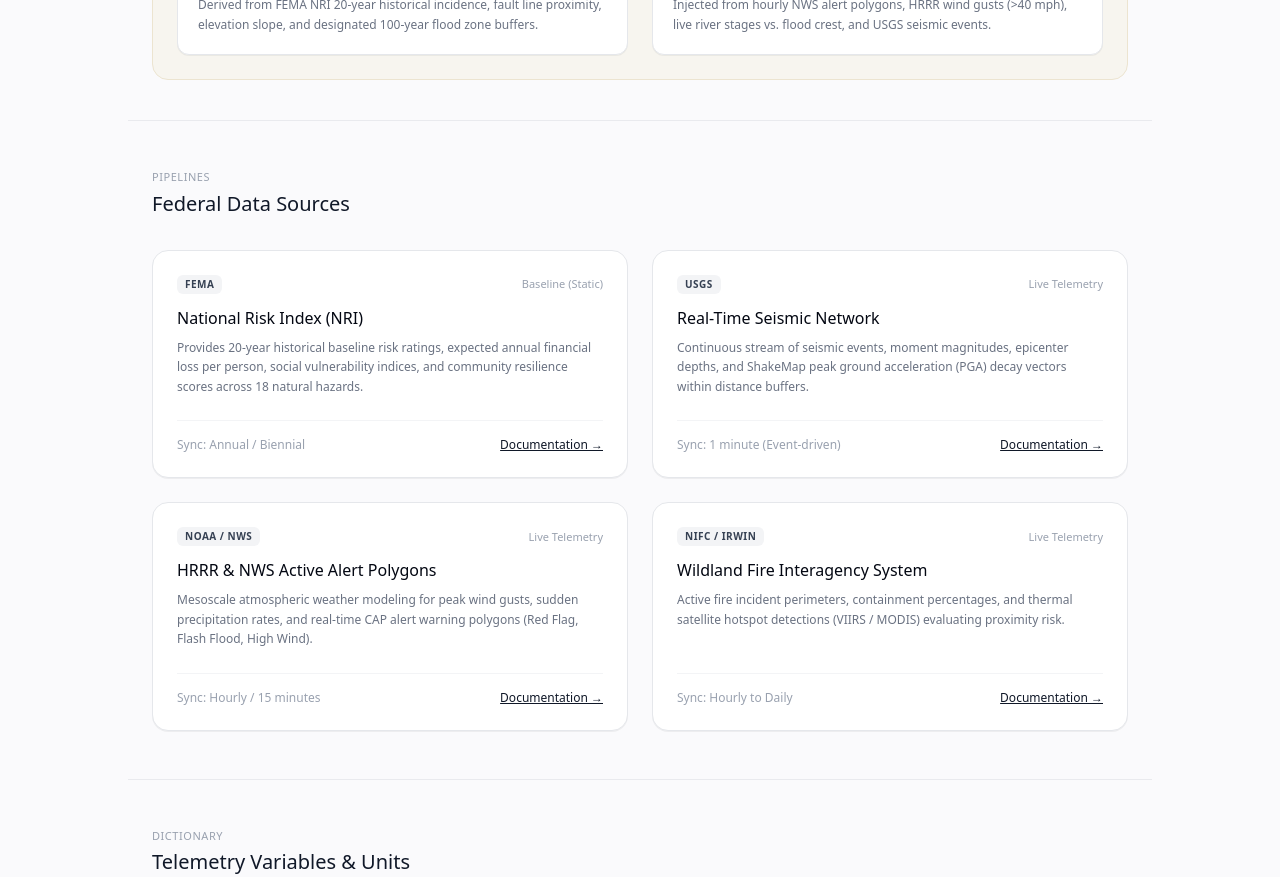
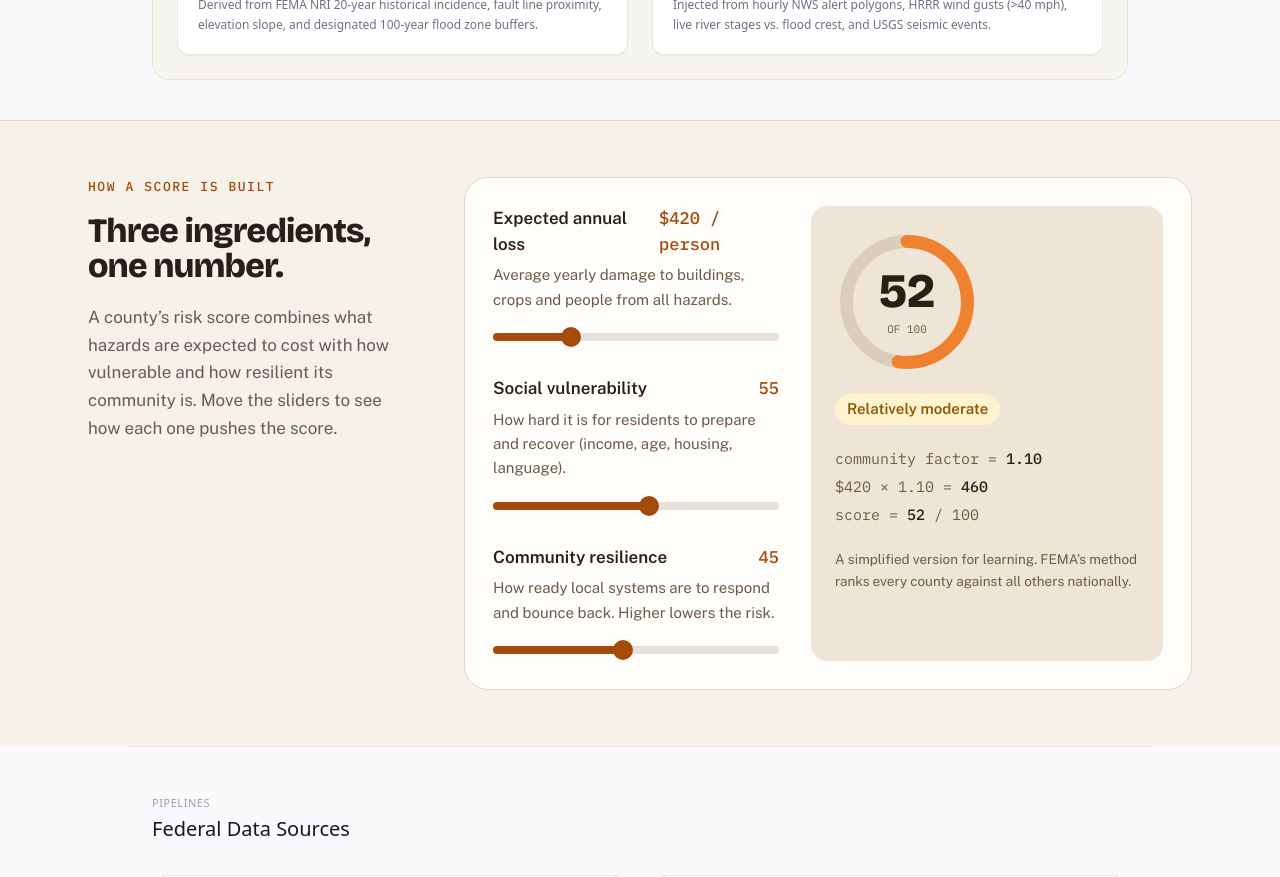
Before and after one commit to nathaniel-trueba/RiskResource, a Next.js app in the folder frontend/: page /about in a window 1280 px wide. Shown: the part 680-1557 px from the top of the page. Built offline with nearby package versions, Linux system fonts and the light colour scheme.

Commit message:
Add score explainer slider to About page

```diff
--- a/frontend/app/about/page.tsx
+++ b/frontend/app/about/page.tsx
@@ -4,6 +4,7 @@ import React from 'react';
 import Navigation from '@/components/common/Navigation';
 import Footer from '@/components/common/Footer';
 import Link from 'next/link';
+import ScoreExplainer from '@/components/about/ScoreExplainer';
 
 interface DataSource {
   name: string;
@@ -114,7 +115,7 @@ export default function AboutDataPage() {
             </div>
           </div>
         </section>
-
+      <ScoreExplainer />
         {/* Agency Ingestion Feeds */}
         <section className="max-w-5xl mx-auto px-6 py-12 border-t border-gray-200/80">
           <div className="mb-8">
--- /dev/null
+++ b/frontend/components/about/ScoreExplainer.tsx
@@ -0,0 +1,215 @@
+'use client';
+
+import React, { useState } from 'react';
+import { Bricolage_Grotesque, Public_Sans, IBM_Plex_Mono } from 'next/font/google';
+
+// Interactive "how a score is built" explainer, styled to match the Risk Resource prototype.
+// Simplified for learning: FEMA's real method ranks every county against all others nationally.
+
+const display = Bricolage_Grotesque({ subsets: ['latin'], weight: ['700', '800'] });
+const body = Public_Sans({ subsets: ['latin'], weight: ['400', '500', '600'] });
+const mono = IBM_Plex_Mono({ subsets: ['latin'], weight: ['400', '500'] });
+
+// Prototype palette
+const C = {
+  band: '#F6F1E9', // section background
+  card: '#FFFDF9', // slider card
+  result: '#EEE5D7', // score panel
+  line: '#E3D7C5',
+  ink: '#2A1F16',
+  muted: '#6B5B4B',
+  accent: '#A44A0B',
+  track: '#E6E1DA',
+};
+
+const RING_LENGTH = 263.9; // circumference of the r=42 circle
+
+function rating(score: number): { label: string; color: string; bg: string } {
+  if (score >= 80) return { label: 'Very high', color: '#A51D16', bg: '#FFE3E0' };
+  if (score >= 60) return { label: 'Relatively high', color: '#B23A12', bg: '#FFE9DC' };
+  if (score >= 40) return { label: 'Relatively moderate', color: '#8A5A00', bg: '#FFF2D1' };
+  if (score >= 20) return { label: 'Relatively low', color: '#1E6B45', bg: '#E2F3EA' };
+  return { label: 'Very low', color: '#1E6B45', bg: '#E2F3EA' };
+}
+
+function ringColor(score: number): string {
+  if (score >= 80) return '#B3261E';
+  if (score >= 60) return '#E8622C';
+  if (score >= 40) return '#F0812F';
+  if (score >= 20) return '#C9A227';
+  return '#3BA776';
+}
+
+interface SliderProps {
+  id: string;
+  label: string;
+  help: string;
+  value: number;
+  display: string;
+  min: number;
+  max: number;
+  step: number;
+  onChange: (v: number) => void;
+}
+
+function Slider({ id, label, help, value, display: shown, min, max, step, onChange }: SliderProps) {
+  const pct = ((value - min) / (max - min)) * 100;
+  return (
+    <div>
+      <label htmlFor={id} className="flex items-baseline justify-between gap-3 text-[17px] font-semibold" style={{ color: C.ink }}>
+        <span>{label}</span>
+        <span className={`${mono.className} text-[17px] font-medium`} style={{ color: C.accent }}>
+          {shown}
+        </span>
+      </label>
+      <p className="mt-1.5 mb-3 text-[15px] leading-relaxed" style={{ color: C.muted }}>
+        {help}
+      </p>
+      <input
+        id={id}
+        type="range"
+        min={min}
+        max={max}
+        step={step}
+        value={value}
+        onChange={(e) => onChange(Number(e.target.value))}
+        className="rr-range w-full cursor-pointer"
+        style={{ background: `linear-gradient(to right, ${C.accent} ${pct}%, ${C.track} ${pct}%)` }}
+      />
+    </div>
+  );
+}
+
+export default function ScoreExplainer() {
+  const [eal, setEal] = useState(420); // expected annual loss, $ per person
+  const [sovi, setSovi] = useState(55); // social vulnerability, 0–100
+  const [resil, setResil] = useState(45); // community resilience, 0–100
+
+  const communityFactor = (0.6 + sovi / 100) / (0.6 + resil / 100);
+  const raw = eal * communityFactor;
+  const score = Math.max(0, Math.min(100, (100 * raw) / (raw + 420)));
+  const rounded = Math.round(score);
+  const r = rating(score);
+
+  return (
+    <section className={`${body.className} w-full border-t`} style={{ backgroundColor: C.band, borderColor: C.line }}>
+      {/* Slider track + thumb styling (native range inputs need these selectors) */}
+      <style>{`
+        .rr-range { -webkit-appearance: none; appearance: none; height: 8px; border-radius: 999px; outline: none; }
+        .rr-range:focus-visible { outline: 3px solid ${C.accent}; outline-offset: 4px; }
+        .rr-range::-webkit-slider-thumb { -webkit-appearance: none; appearance: none; width: 20px; height: 20px; border-radius: 50%; background: ${C.accent}; border: 0; cursor: pointer; }
+        .rr-range::-moz-range-thumb { width: 20px; height: 20px; border-radius: 50%; background: ${C.accent}; border: 0; cursor: pointer; }
+        .rr-range::-moz-range-track { background: transparent; }
+      `}</style>
+
+      <div className="max-w-6xl mx-auto px-6 py-14 flex flex-col lg:flex-row gap-10 lg:gap-14">
+        {/* Left: heading */}
+        <div className="lg:w-80 shrink-0">
+          <span className={`${mono.className} block text-[13px] font-medium uppercase tracking-[0.12em]`} style={{ color: C.accent }}>
+            How a score is built
+          </span>
+          <h2 className={`${display.className} mt-4 text-[34px] font-extrabold leading-[1.05] tracking-tight`} style={{ color: C.ink }}>
+            Three ingredients,
+            <br />
+            one number.
+          </h2>
+          <p className="mt-5 text-[17px] leading-relaxed" style={{ color: C.muted }}>
+            A county&rsquo;s risk score combines what hazards are expected to cost with how vulnerable and how
+            resilient its community is. Move the sliders to see how each one pushes the score.
+          </p>
+        </div>
+
+        {/* Right: sliders + result */}
+        <div
+          className="flex-1 min-w-0 flex flex-col md:flex-row gap-8 rounded-3xl border p-7"
+          style={{ backgroundColor: C.card, borderColor: C.line }}
+        >
+          <div className="flex-1 min-w-0 flex flex-col gap-7">
+            <Slider
+              id="explainer-eal"
+              label="Expected annual loss"
+              help="Average yearly damage to buildings, crops and people from all hazards."
+              value={eal}
+              display={`$${eal.toLocaleString()} / person`}
+              min={50}
+              max={1500}
+              step={10}
+              onChange={setEal}
+            />
+            <Slider
+              id="explainer-sovi"
+              label="Social vulnerability"
+              help="How hard it is for residents to prepare and recover (income, age, housing, language)."
+              value={sovi}
+              display={String(sovi)}
+              min={0}
+              max={100}
+              step={1}
+              onChange={setSovi}
+            />
+            <Slider
+              id="explainer-resil"
+              label="Community resilience"
+              help="How ready local systems are to respond and bounce back. Higher lowers the risk."
+              value={resil}
+              display={String(resil)}
+              min={0}
+              max={100}
+              step={1}
+              onChange={setResil}
+            />
+          </div>
+
+          <div
+            className="md:w-[22rem] flex flex-col items-start gap-5 rounded-2xl p-6"
+            style={{ backgroundColor: C.result }}
+            aria-live="polite"
+          >
+            <div className="relative w-36 h-36" role="img" aria-label={`Score ${rounded} of 100`}>
+              <svg viewBox="0 0 100 100" className="w-full h-full -rotate-90" aria-hidden="true">
+                <circle cx="50" cy="50" r="42" fill="none" strokeWidth="9" stroke="rgba(150,120,90,0.22)" />
+                <circle
+                  cx="50"
+                  cy="50"
+                  r="42"
+                  fill="none"
+                  strokeWidth="9"
+                  strokeLinecap="round"
+                  stroke={ringColor(score)}
+                  strokeDasharray={RING_LENGTH}
+                  strokeDashoffset={RING_LENGTH * (1 - score / 100)}
+                  style={{ transition: 'stroke-dashoffset 0.6s cubic-bezier(.2,.8,.2,1), stroke 0.4s ease' }}
+                />
+              </svg>
+              <div className="absolute inset-0 grid place-items-center text-center">
+                <div>
+                  <span className={`${display.className} block text-5xl font-extrabold leading-none`} style={{ color: C.ink }}>
+                    {rounded}
+                  </span>
+                  <span className={`${mono.className} block text-[11px] mt-1.5`} style={{ color: C.muted }}>
+                    OF 100
+                  </span>
+                </div>
+              </div>
+            </div>
+
+            <span className="text-[15px] font-semibold px-3 py-1 rounded-full" style={{ color: r.color, backgroundColor: r.bg }}>
+              {r.label}
+            </span>
+
+            <div className={`${mono.className} text-[15px] leading-7`} style={{ color: C.muted }}>
+              community factor = <span className="font-medium" style={{ color: C.ink }}>{communityFactor.toFixed(2)}</span>
+              <br />${eal} &times; {communityFactor.toFixed(2)} ={' '}
+              <span className="font-medium" style={{ color: C.ink }}>{Math.round(raw)}</span>
+              <br />score = <span className="font-medium" style={{ color: C.ink }}>{rounded}</span> / 100
+            </div>
+
+            <p className="m-0 text-[13.5px] leading-relaxed" style={{ color: C.muted }}>
+              A simplified version for learning. FEMA&rsquo;s method ranks every county against all others nationally.
+            </p>
+          </div>
+        </div>
+      </div>
+    </section>
+  );
+}
```
